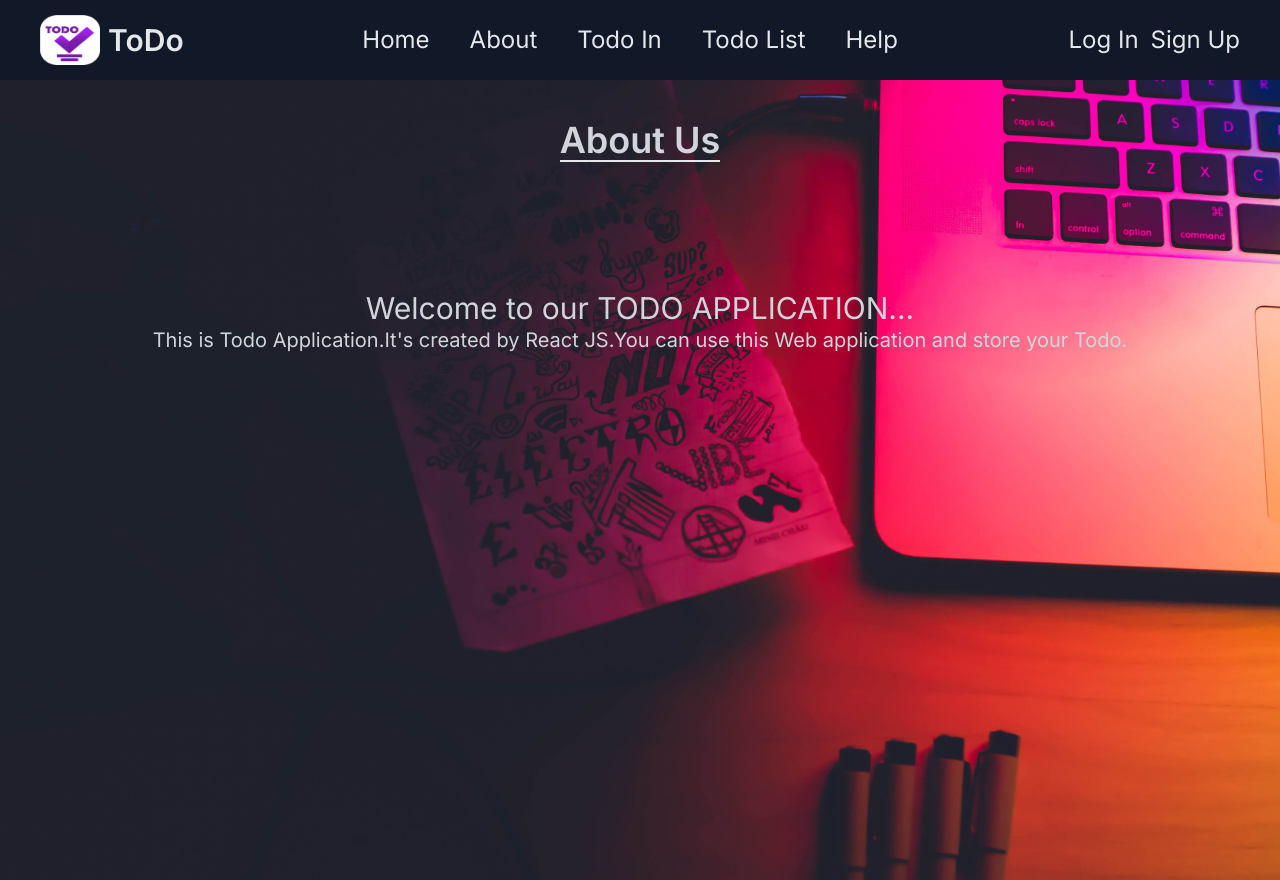
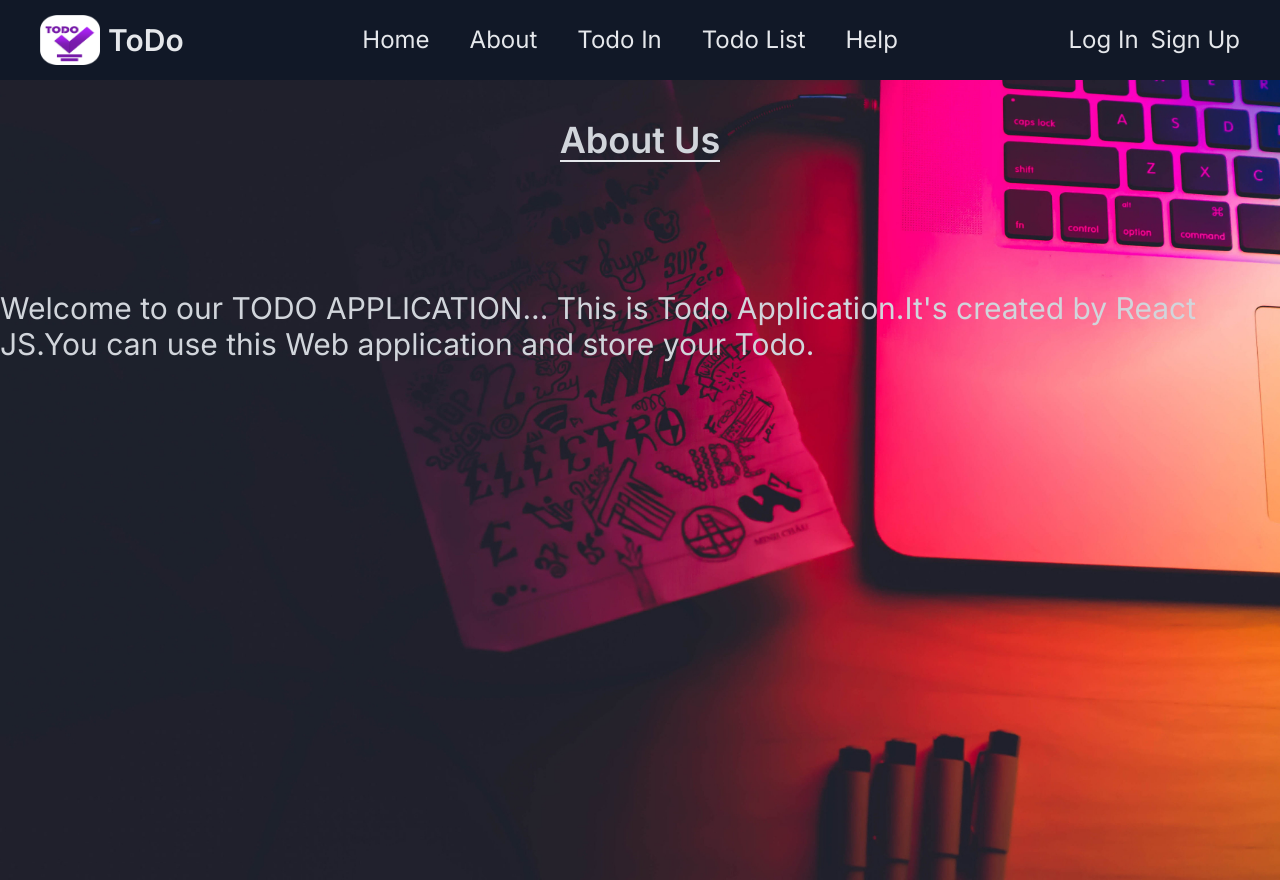
Before and after one commit to rakibul6002/Todo-Application, a Next.js app: page /About in a window 1280 px wide. Built offline with nearby package versions, Linux system fonts and the light colour scheme.

Commit message:
abyliodggf

```diff
--- a/src/components/About.js
+++ b/src/components/About.js
@@ -7,8 +7,7 @@ const About = () => {
         <p className='mt-10 text-4xl border-b-2 text-gray-300 font-semibold'>About Us</p>
       </div>
      <div className='flex flex-col items-center justify-center mt-32  text-gray-300'>
-       <p className='text-3xl'>Welcome to our TODO APPLICATION...</p>
-       <p className='text-xl'>This is Todo Application.It's created by React JS.You can use this Web application and store your Todo.</p>
+       <p className='text-3xl'>Welcome to our TODO APPLICATION... This is Todo Application.It's created by React JS.You can use this Web application and store your Todo.</p>
      </div>
     </main>
   )
```
